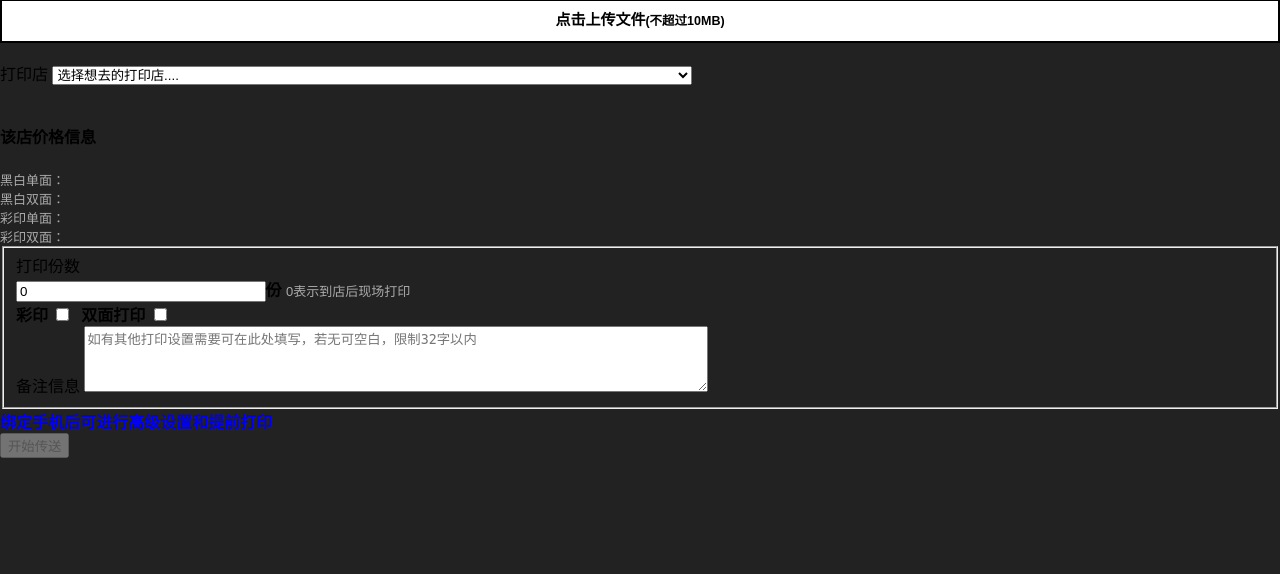
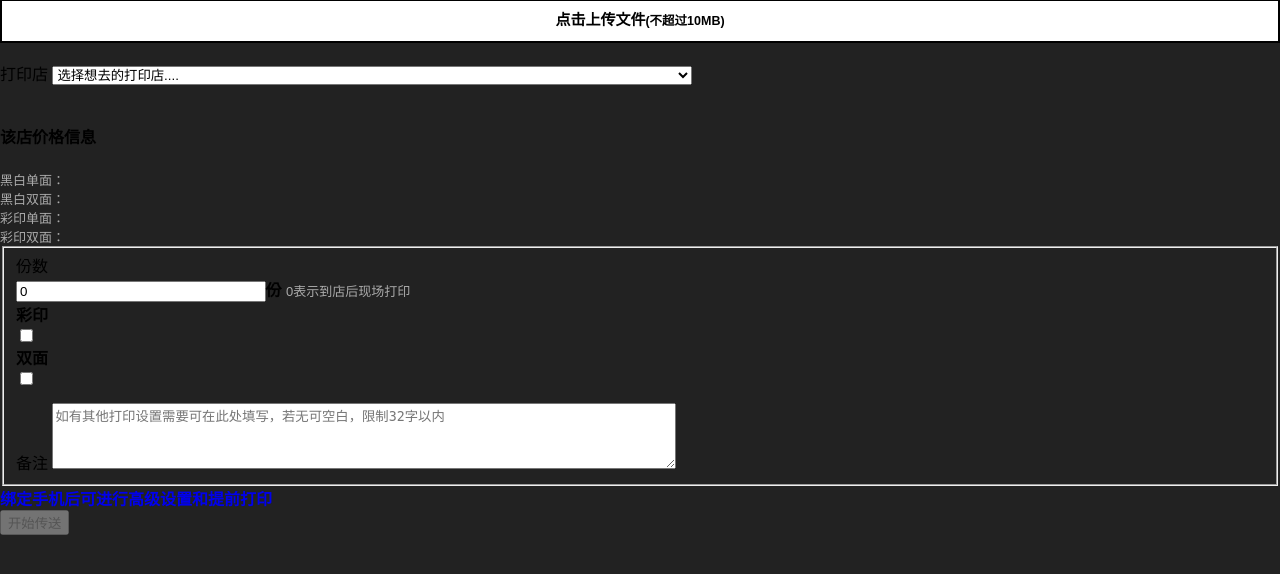
Before and after one commit to YunYinORG/print, a PHP site: page /DbName/Print/Home/View/File/add.html in a window 1280 px wide. Shown: the part 78-652 px from the top of the page. Run offline with PHP 8.4, Linux system fonts and the light colour scheme.

Commit message:
布局微调

```diff
--- a/Print/Home/View/File/add.html
+++ b/Print/Home/View/File/add.html
@@ -41,8 +41,8 @@
         <br/>
         <div class="row">
             <div class="form-group">
-                <label for="PrinterChoose" class="col-md-1 control-label">打印店</label>
-                <select class="col-md-6 form-control" name="pri_id" id="PrinterChoose" onchange="priceChange(this)" required>
+                <label for="PrinterChoose" class="col-lg-1 col-sm-2 control-label">打印店</label>
+                <select class="col-lg-5 col-sm-10 form-control" name="pri_id" id="PrinterChoose" onchange="priceChange(this)" required>
                     <option value="">选择想去的打印店....</option>
                     <volist name="data" id="vo">
                         <option value="{$vo['id']}">{$vo.name}({$vo.address})</option>
@@ -52,7 +52,7 @@
         </div>
         <br/>
         <div class="row">
-            <div class="well col-sm-7">
+            <div class="well col-lg-6 col-sm-12">
                 <h4 class="text-info">该店价格信息</h4>
                 <div id='price' class='help-block comments'>
                     黑白单面：<span id='p_s' class='text-danger'></span><br/>
@@ -66,16 +66,16 @@
         <fieldset id="setting">
         <div class="form-group">
             <div class="row">
-                <label for="copies" class="col-md-1 control-label">打印份数</label>
-                <div class="col-md-6">
+                <label for="copies" class="col-lg-1 col-sm-2 control-label">份数</label>
+                <div class="col-lg-6 col-sm-10">
                     <input name="copies" type="number" id="copies" min="0" value="0" style="width:20%" /><strong>份</strong>&nbsp;<small class="comments">0表示到店后现场打印</small>
                 </div>
             </div>
         </div>
         <div class="form-group">
             <div class="row" style="display:none" id="pptprint">
-                <label for="default" class="col-md-1 control-label">PPT格式</label>
-                <div class="col-md-6">
+                <label for="default" class="col-lg-1 col-sm-2 control-label">PPT格式</label>
+                <div class="col-lg-6 col-sm-10">
                     <select id="default" class="form-control" name="ppt_layout" required>
                         <option value="">选择PPT打印格式....</option>
                         <volist name="ppt" id="vo" offset="1">
@@ -86,19 +86,21 @@
             </div>
         </div>
         <div class="form-group">
-            <div class="row">
-                <div class="col-md-6">
-                <div id="moreSetting">
-                    <label for="printcolor"><strong>彩印</strong></label>
+            <div id="moreSetting">
+                <div class="row">
+                    <label for="printcolor" class="col-lg-1 col-sm-2"><strong>彩印</strong></label>
+                    <div class="col-lg-2 col-sm-4">
                     <input type="checkbox" name="color" id="printcolor" value="1" type="checkbox"/>
-                    &nbsp;<label for="double_side"><strong>双面打印</strong></label>
+                    </div>
+                    <label for="double_side" class="col-lg-1 col-sm-2"><strong>双面</strong></label>
+                    <div class="col-lg-2 col-sm-4">
                     <input type="checkbox" name="double_side" id='double_side' value="1"/>
-                </div>
+                    </div>
                 </div>
             </div>
             <div class="row">
-                <label for="addtion-need" class='col-md-1 control-label'>备注信息</label>
-                <textarea id="addtion-need" class="form-control col-md-4" rows="4" placeholder="如有其他打印设置需要可在此处填写，若无可空白，限制32字以内" name="profile"></textarea>
+                <label for="addtion-need" class='col-lg-1 col-sm-2 control-label'>备注</label>
+                <textarea id="addtion-need" class="form-control col-lg-4 col-sm-10" rows="4" placeholder="如有其他打印设置需要可在此处填写，若无可空白，限制32字以内" name="profile"></textarea>
             </div>
         </div>
         </fieldset>
--- a/Public/css/default.css
+++ b/Public/css/default.css
@@ -59,6 +59,7 @@
   color: #FFF;
 }
 
+
 #main {
     overflow: hidden;
     float: right;
@@ -73,6 +74,7 @@
 
 #moreSetting {
   margin-top: 0px;
+  margin-bottom: 15px;
 }
 
 #banner {
```
